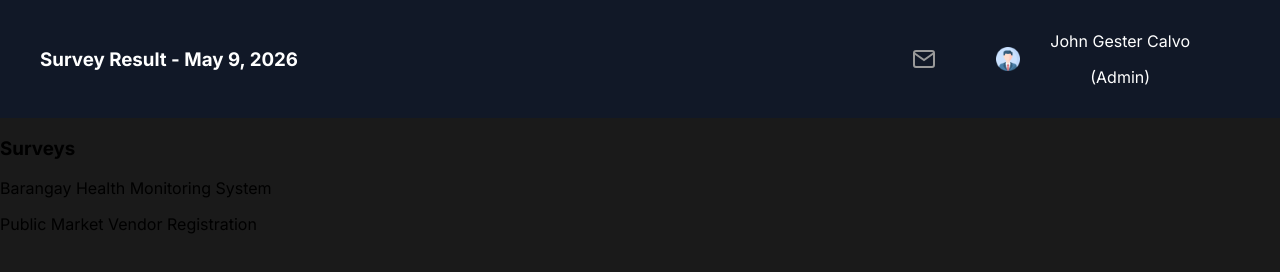
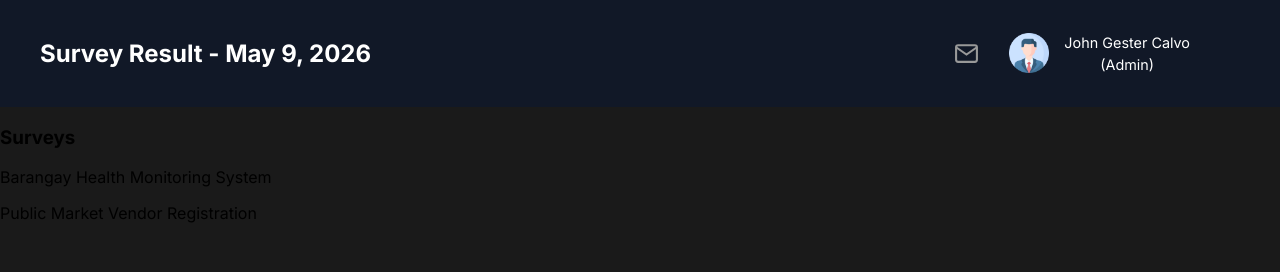
Before and after one commit to Andrey-Ibay/group10-survey-system, a plain HTML site: page health-dashboard.html in a window 1280 px wide. Drawn offline with Linux system fonts and the light colour scheme.

Commit message:
Katamad mag code oi

```diff
--- a/health-dashboard.css
+++ b/health-dashboard.css
@@ -25,25 +25,34 @@ body {
 .nav-right {
   display: flex;
   align-items: center;
-  gap: 30px;
+  gap: 15px;
 }
 
 .survey-result-heading,.today-date, .username, .admin-text {
   color: white;
 }
 
+.survey-result-heading {
+  font-size: 1.5rem;
+}
+
 .email-icon {
-  width: 24px;
-  height: 24px;
+  width: 25px;
+  height: 25px;
   color: #999;
 }
 
 .pfp {
-  width: 24px;
-  height: 24px;
+  width: 40px;
+  height: 40px;
   color: #999;
 }
 
 .admin-pfp {
   text-align: center;
+  font-size: 0.9rem;
 }
+
+.admin-text {
+  margin-top: -10px;
+}
```
